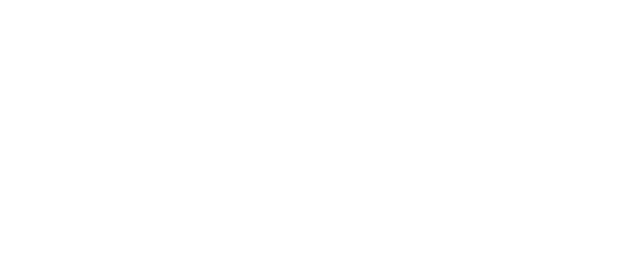
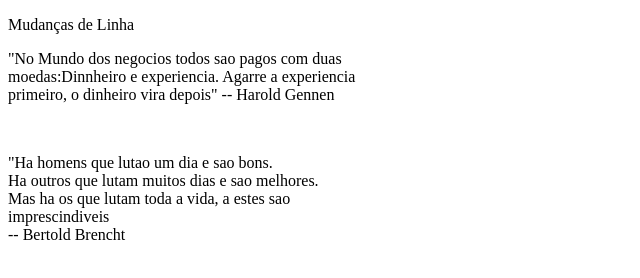
Before and after one commit to 1TDSG-21/exercicio-inicial-correcao, a plain HTML site: page exercicios/indexb.html in a window 1280 px wide. Shown: the whole page, without its empty margins (0-640 px from the left). Drawn offline with Linux system fonts and the light colour scheme.

Commit message:
Blocos de textos com brs e Ps adicionados.

```diff
--- a/exercicios/indexb.html
+++ b/exercicios/indexb.html
@@ -6,6 +6,20 @@
     <title>Document</title>
 </head>
 <body>
+    <p>Mudanças de Linha</p>
 
+    <p>"No Mundo dos negocios todos sao pagos com duas<br>
+    moedas:Dinnheiro e experiencia. Agarre a experiencia<br>
+    primeiro, o dinheiro vira depois" -- Harold Gennen
+    </p>
+
+    <br>
+
+    <p>"Ha homens que lutao um dia e sao bons.<br>
+    Ha outros que lutam muitos dias e sao melhores.<br>
+    Mas ha os que lutam toda a vida, a estes sao<br>
+    imprescindiveis<br>
+    -- Bertold Brencht
+    </p>
 </body>
 </html>
```
